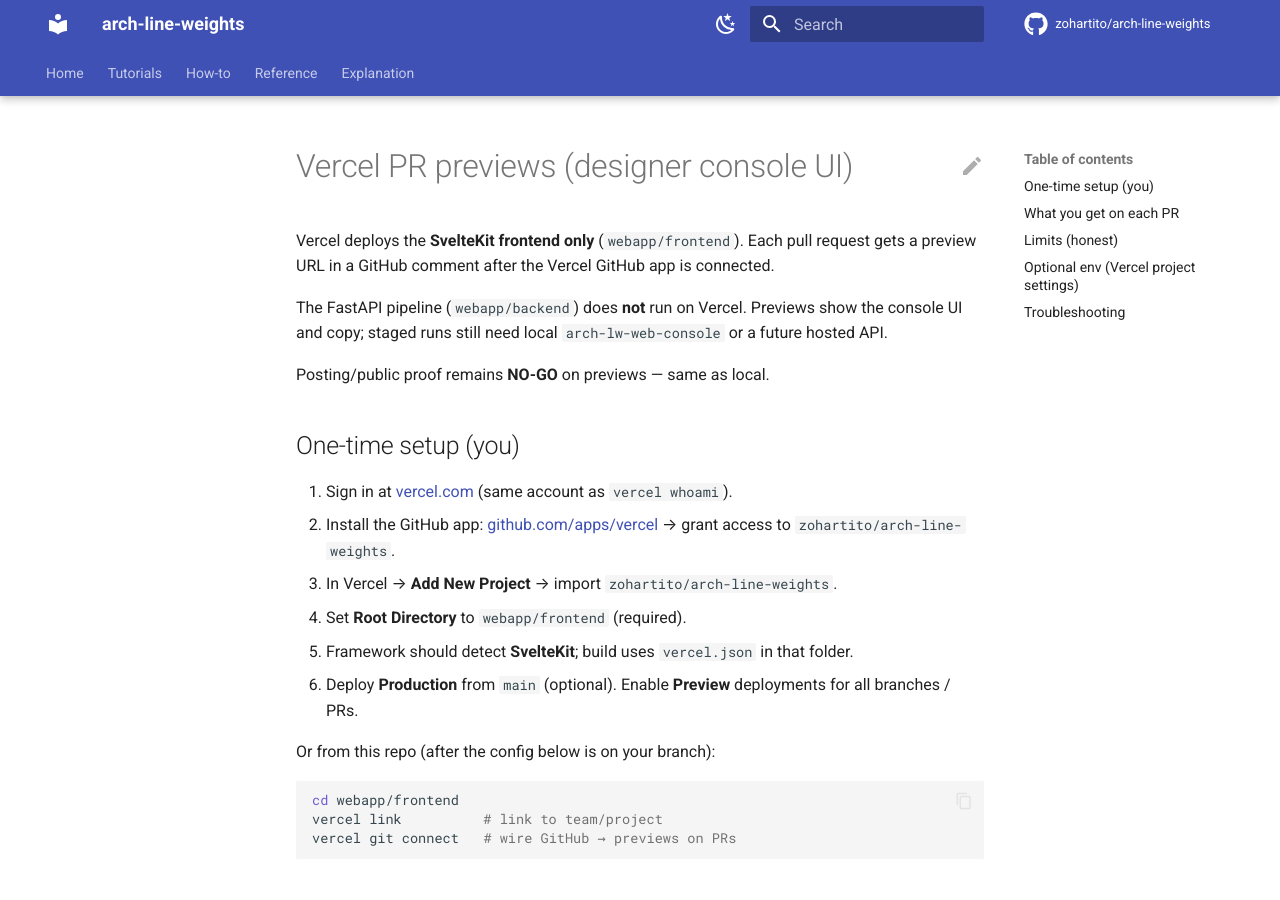
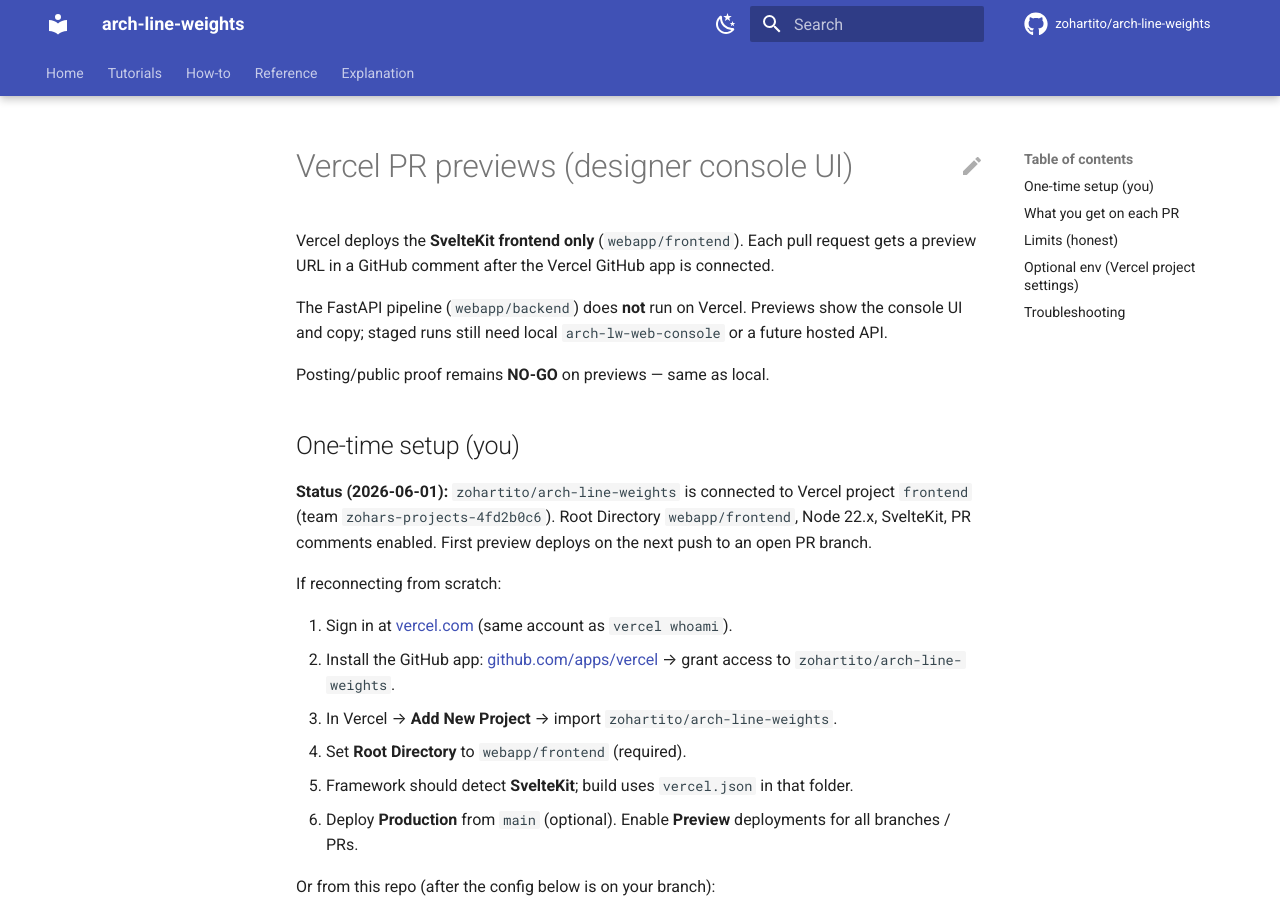
Before and after one commit to zohartito/arch-line-weights, an MkDocs documentation site: the page built from docs/how-to/vercel-pr-previews.md, in a window 1280 px wide and 900 px high. Built offline with MkDocs 1.6.1 and Material for MkDocs 9.7.7, drawn with Linux system fonts in a browser that asks for light colours; comment, search, counter and statistics services are not loaded.

Commit message:
chore: trigger Vercel preview deploy after Git connection
No functional change; documents connected Vercel project and fires the
post-connect push webhook for PR preview comments.

Co-authored-by: Cursor <cursoragent@cursor.com>

```diff
--- a/docs/how-to/vercel-pr-previews.md
+++ b/docs/how-to/vercel-pr-previews.md
@@ -9,6 +9,13 @@ UI and copy; staged runs still need local `arch-lw-web-console` or a future host
 Posting/public proof remains **NO-GO** on previews — same as local.
 
 ## One-time setup (you)
+
+**Status (2026-06-01):** `zohartito/arch-line-weights` is connected to Vercel project
+`frontend` (team `zohars-projects-4fd2b0c6`). Root Directory `webapp/frontend`, Node
+22.x, SvelteKit, PR comments enabled. First preview deploys on the next push to an
+open PR branch.
+
+If reconnecting from scratch:
 
 1. Sign in at [vercel.com](https://vercel.com) (same account as `vercel whoami`).
 2. Install the GitHub app: [github.com/apps/vercel](https://github.com/apps/vercel) → grant access to `zohartito/arch-line-weights`.
```
